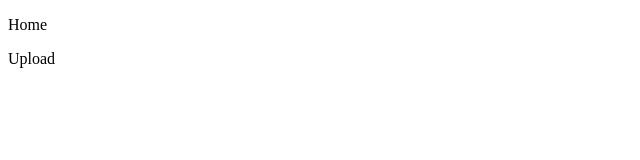
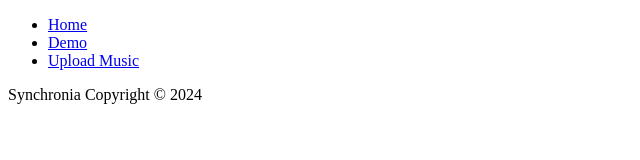
Before and after one commit to Beselik/Synchronia, a plain HTML site: page index.html in a window 1280 px wide. Shown: the whole page, without its empty margins (0-640 px from the left). Drawn offline with Linux system fonts and the light colour scheme.

Commit message:
Added comments and updated nav
Added comments and updated nav

```diff
--- a/index.html
+++ b/index.html
@@ -4,22 +4,30 @@
     <meta charset="UTF-8">
     <meta name="viewport" content="width=device-width, initial-scale=1.0">
     <title>Synchronia</title>
+    <!-- CSS style sheet link -->
     <link rel="stylesheet" href="styles.css">
+    <!-- Python file link  -->
     <link href="import librosa.py">
   </head>
 
   <body>
+    <main>
     <!-- naviagtion bar -->
     <nav>
-        <p>Home</p>
-        <p>Upload</p>
+        <ul>
+            <li><a href="#">Home</a></li>
+            <li><a href="#">Demo</a></li>
+            <li><a href="#">Upload Music</a></li>
+        </ul>
     </nav>
 
     <div>
 
     </div>
+    </main>
   </body>
 
   <footer>
+    <p>Synchronia Copyright &copy; 2024</p>
   </footer>
 </html>
```
